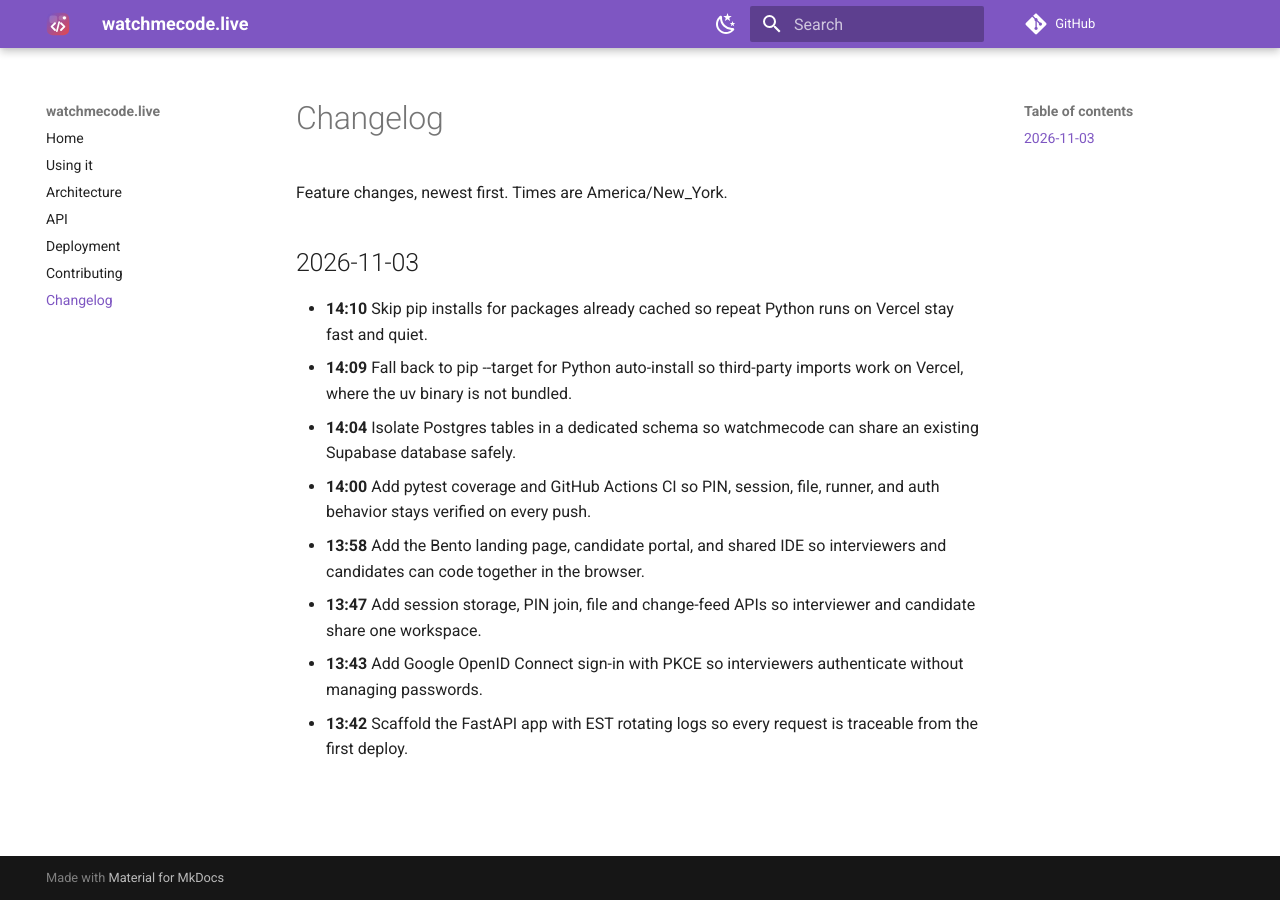
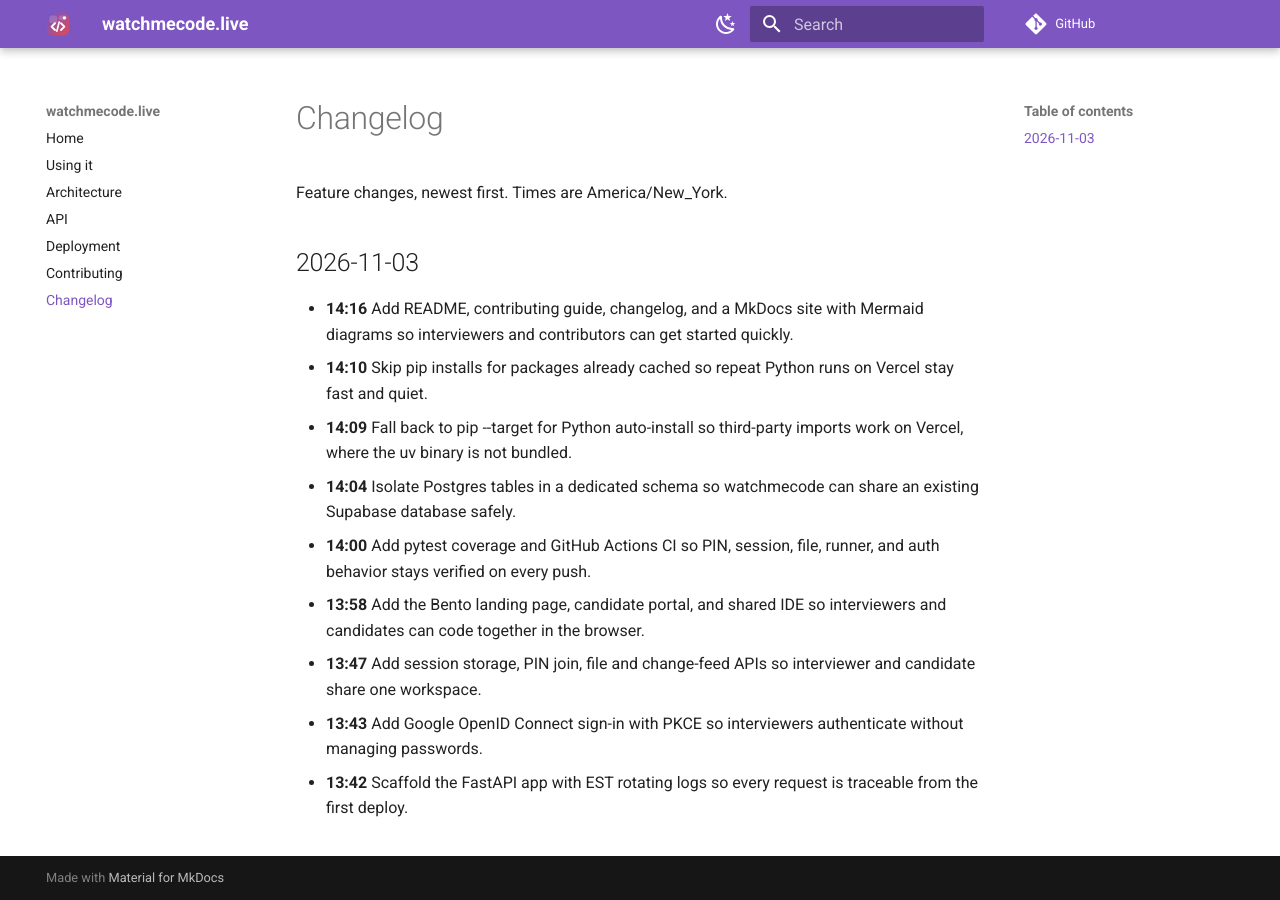
Before and after one commit to levensailor/watchmecode.live, an MkDocs documentation site: the page built from docs/changelog.md, in a window 1280 px wide. Built offline with MkDocs 1.6.1 and Material for MkDocs 9.7.7, drawn with Linux system fonts in a browser that asks for light colours; comment, search, counter and statistics services are not loaded.

Commit message:
Record the documentation release in the changelog and keep Vercel link metadata out of git.
Co-authored-by: Cursor <cursoragent@cursor.com>

```diff
--- a/docs/changelog.md
+++ b/docs/changelog.md
@@ -4,6 +4,7 @@ Feature changes, newest first. Times are America/New_York.
 
 ## 2026-11-03
 
+- **14:16** Add README, contributing guide, changelog, and a MkDocs site with Mermaid diagrams so interviewers and contributors can get started quickly.
 - **14:10** Skip pip installs for packages already cached so repeat Python runs on Vercel stay fast and quiet.
 - **14:09** Fall back to pip --target for Python auto-install so third-party imports work on Vercel, where the uv binary is not bundled.
 - **14:04** Isolate Postgres tables in a dedicated schema so watchmecode can share an existing Supabase database safely.
```
Also changed, not shown: CHANGELOG.md (+1 -0 lines), 1 other file.
